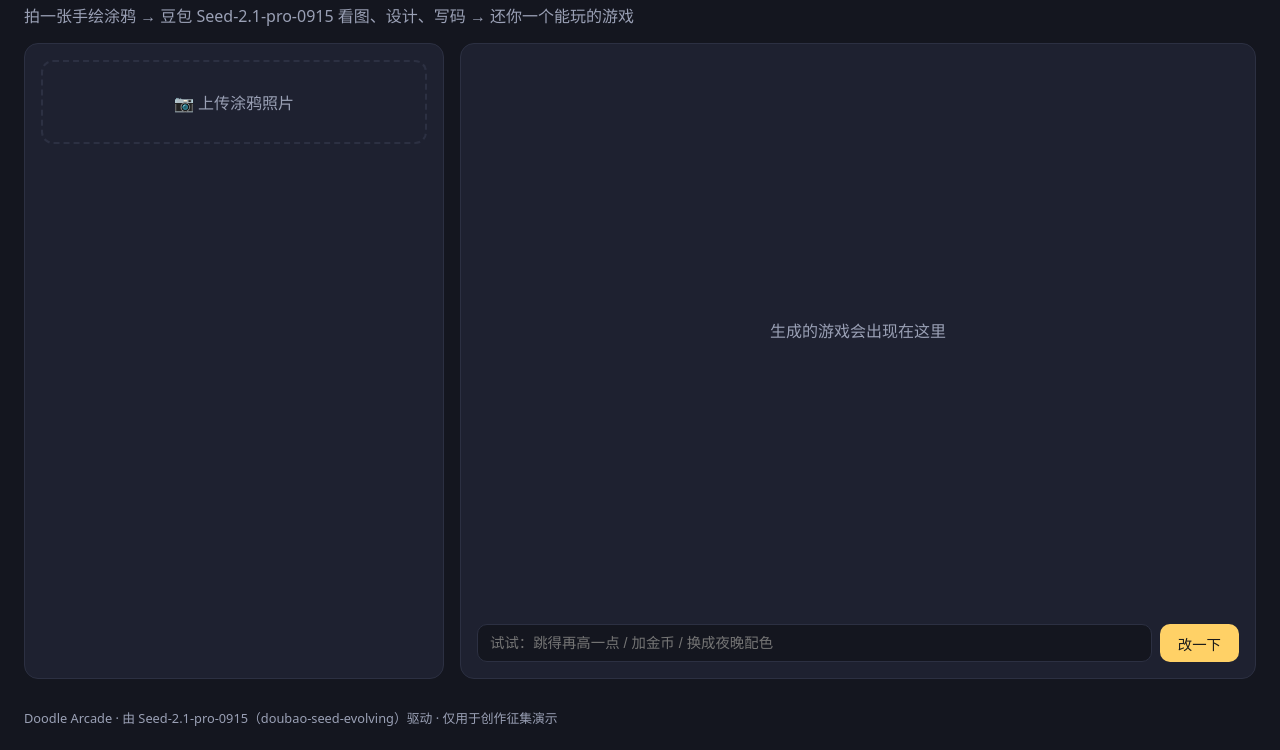
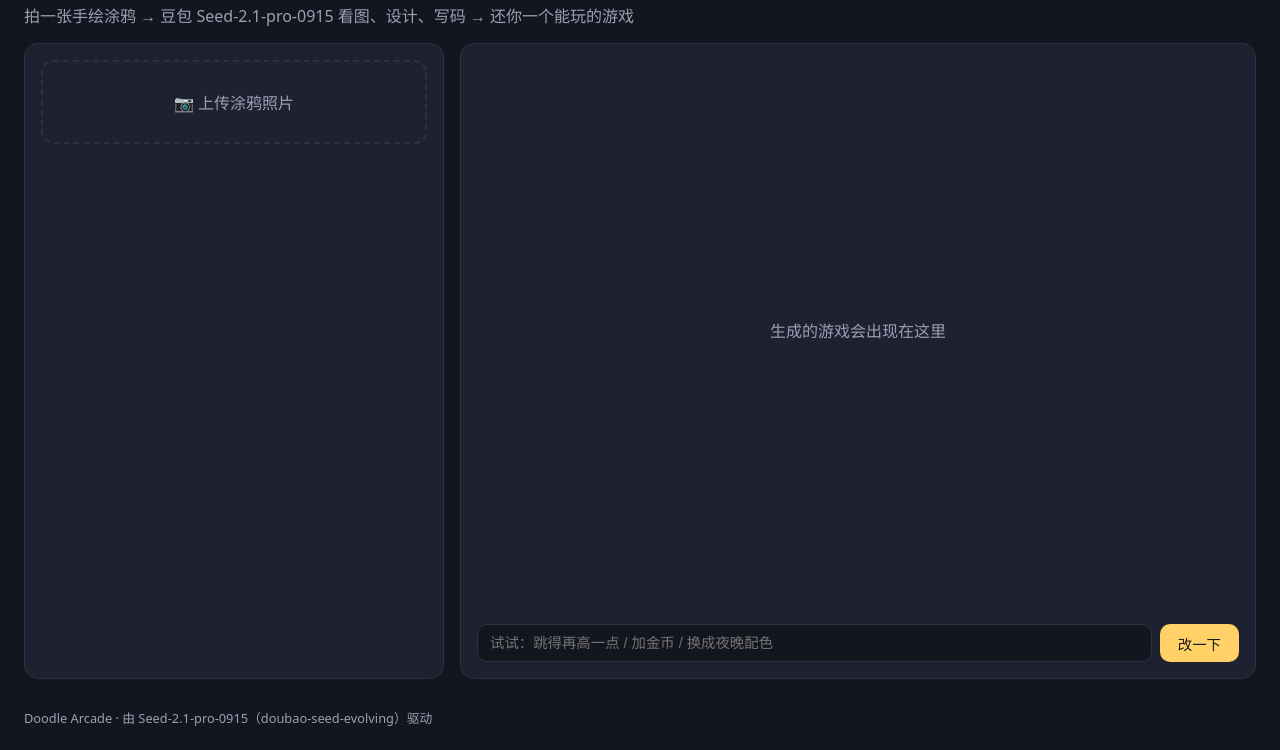
Before and after one commit to xtdexw/doodle-arcade, a website with bundled scripts: page public/index.html in a window 1280 px wide. Shown: the part 50-800 px from the top of the page. Built offline with nearby package versions, Linux system fonts and the light colour scheme.

Commit message:
chore: 页脚移除「仅用于创作征集演示」
Co-Authored-By: Claude Code <noreply@anthropic.com>

```diff
--- a/public/index.html
+++ b/public/index.html
@@ -37,7 +37,7 @@
   </main>
 
   <footer>
-    <p>Doodle Arcade · 由 Seed-2.1-pro-0915（doubao-seed-evolving）驱动 · 仅用于创作征集演示</p>
+    <p>Doodle Arcade · 由 Seed-2.1-pro-0915（doubao-seed-evolving）驱动</p>
   </footer>
 
   <script type="module" src="/js/app.js"></script>
```
